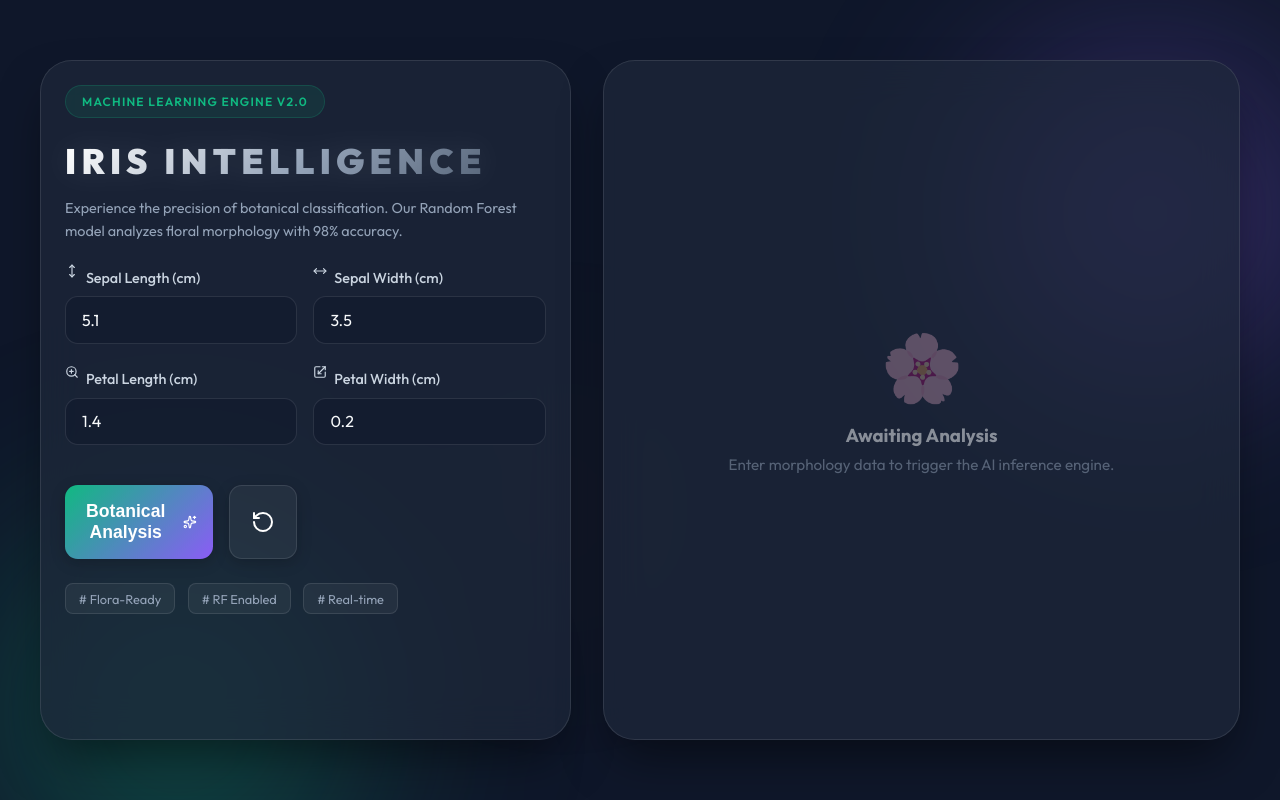
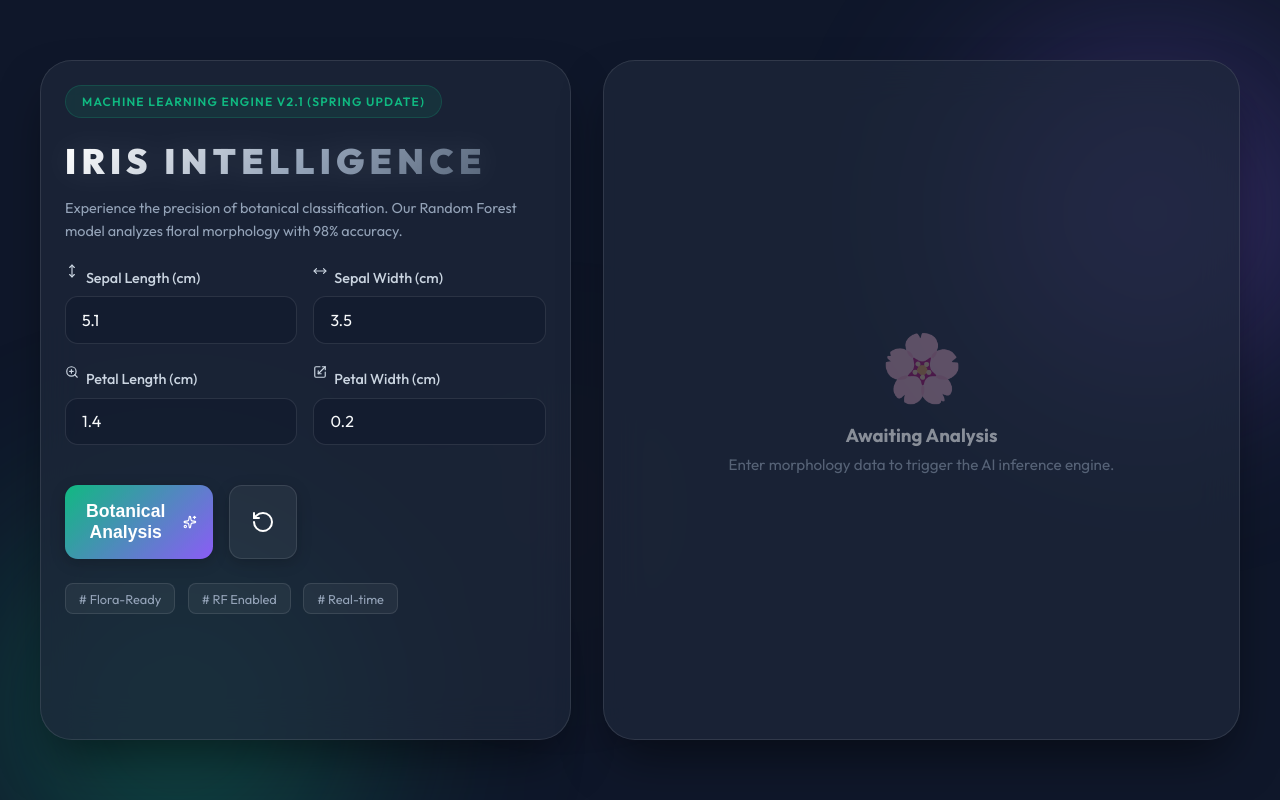
Before and after one commit to 231fa07011/iris_webapp, a Flask app: page / in a window 1280 px wide. Run offline with Flask 3, Linux system fonts and the light colour scheme.

Commit message:
Refactor: Cleaned up comments, updated to v2.1 (Spring Update), and finalized for production

```diff
--- a/templates/index.html
+++ b/templates/index.html
@@ -31,7 +31,7 @@
 
         <!-- Part 1: Hero and Form Section -->
         <section class="glass-card header-section">
-            <div class="badge">Machine Learning Engine v2.0</div>
+            <div class="badge">Machine Learning Engine v2.1 (Spring Update)</div>
                         <h1>IRIS INTELLIGENCE</h1>
             <p class="description">
                 Experience the precision of botanical classification. Our Random Forest model analyzes floral morphology with 98% accuracy.
```
Also changed, not shown: app.py (+3 -6 lines).
